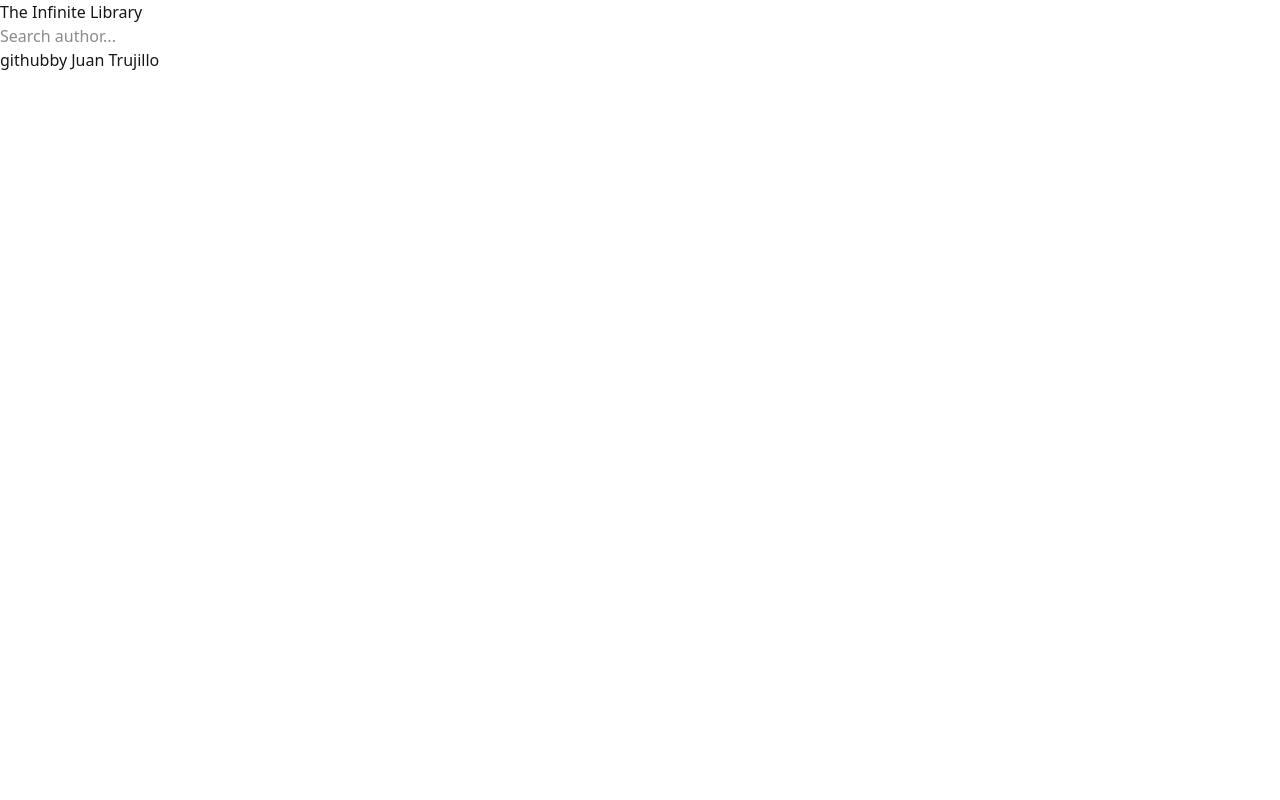
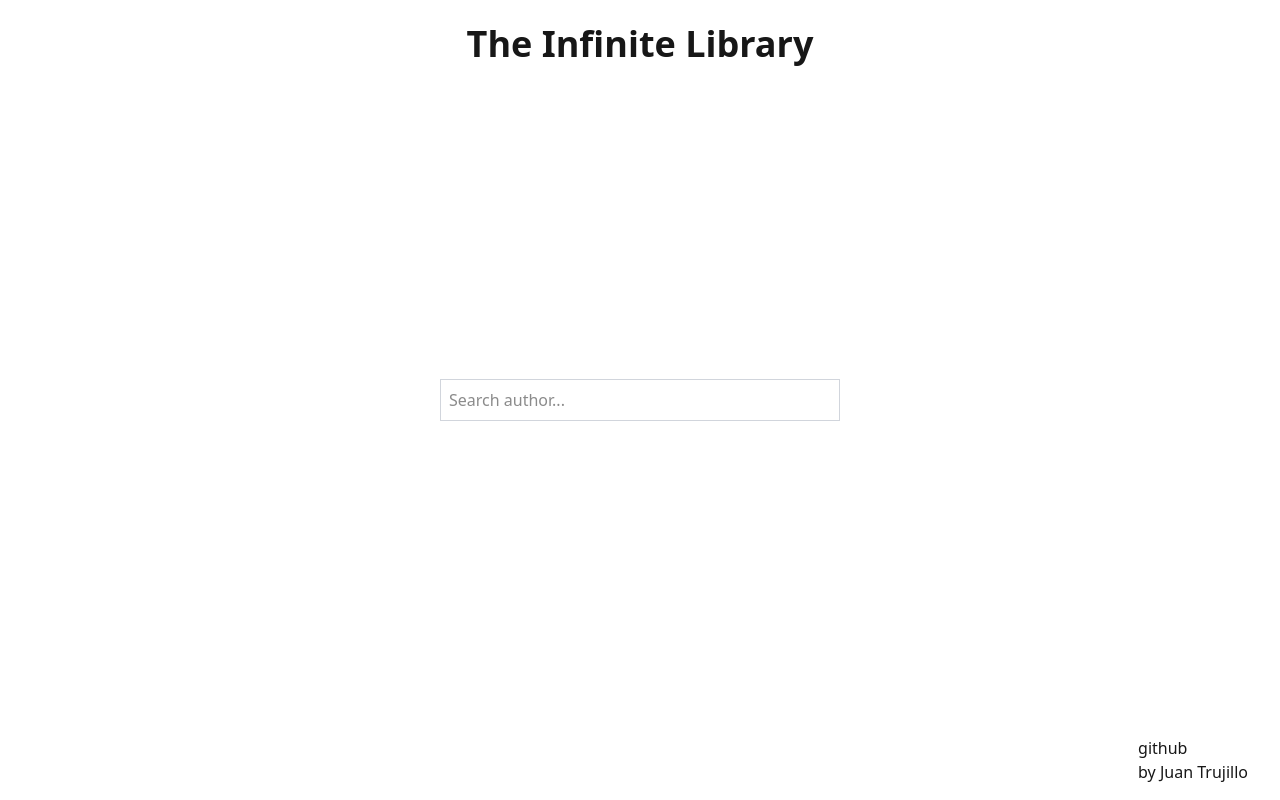
Before and after one commit to juanandrestt/infinite-library, a Next.js app: page / in a window 1280 px wide. Built offline with nearby package versions, Linux system fonts and the light colour scheme.

Commit message:
fix search dropdown

```diff
--- a/app/page.tsx
+++ b/app/page.tsx
@@ -34,9 +34,15 @@ export default function HomePage() {
 	}
 
 	return (
-		<div>
-			<h1>The Infinite Library</h1>
+		<>
+			<main className='relative flex flex-col items-center justify-center min-h-screen'>
+				<h1 className='absolute top-6 text-4xl font-bold'>
+					The Infinite Library
+				</h1>
+
+				<div className='relative w-100'>
 					<input
+						className='w-full border border-gray-300 p-2 focus:outline-none'
 						type='text'
 						value={searchQuery}
 						onChange={(e) => setSearchQuery(e.target.value)}
@@ -55,18 +61,23 @@ export default function HomePage() {
 						}}
 					/>
 					{showDropdown && (
-				<ul>
+						<ul className='absolute top-full left-0 right-0 mt-1 z-50'>
 							{results.map((author) => (
-						<li key={author.id} onMouseDown={() => handleSelect(author)}>
+								<li
+									key={author.id}
+									onMouseDown={() => handleSelect(author)}
+									className='p-2 hover:bg-gray-100 cursor-pointer'>
 									{author.name}
 								</li>
 							))}
 						</ul>
 					)}
-			<footer>
-				<a href='https://github.com/juanandrestt/infinite-library'>github</a>
+				</div>
+			</main>
+			<footer className='absolute bottom-4 right-8 flex flex-col'>
+				<a href='https://github.com/juanandrestt/marginalia'>github</a>
 				<a href='https://www.juantrujillo.world'>by Juan Trujillo</a>
 			</footer>
-		</div>
+		</>
 	);
 }
```
Lines whose indentation alone changed are shown as unchanged.
